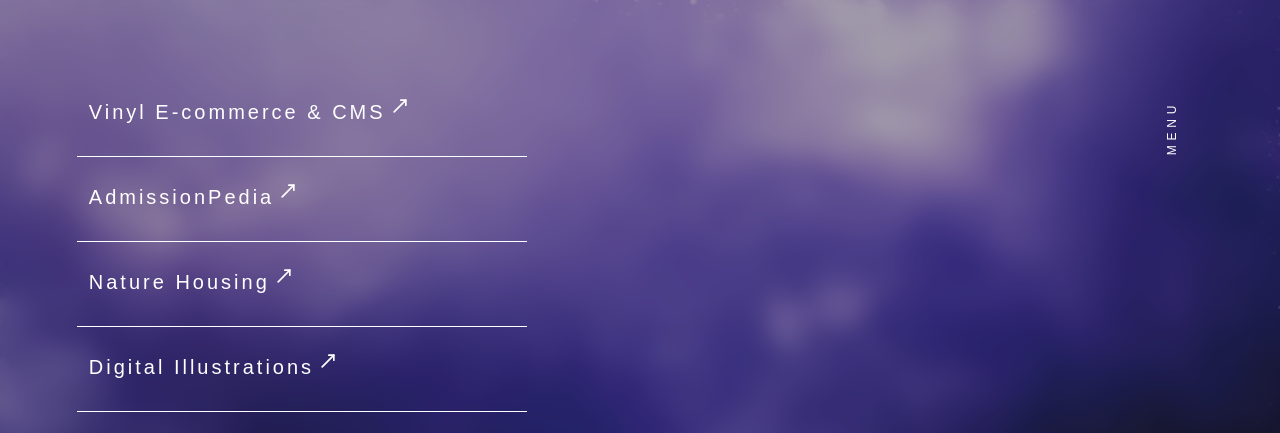
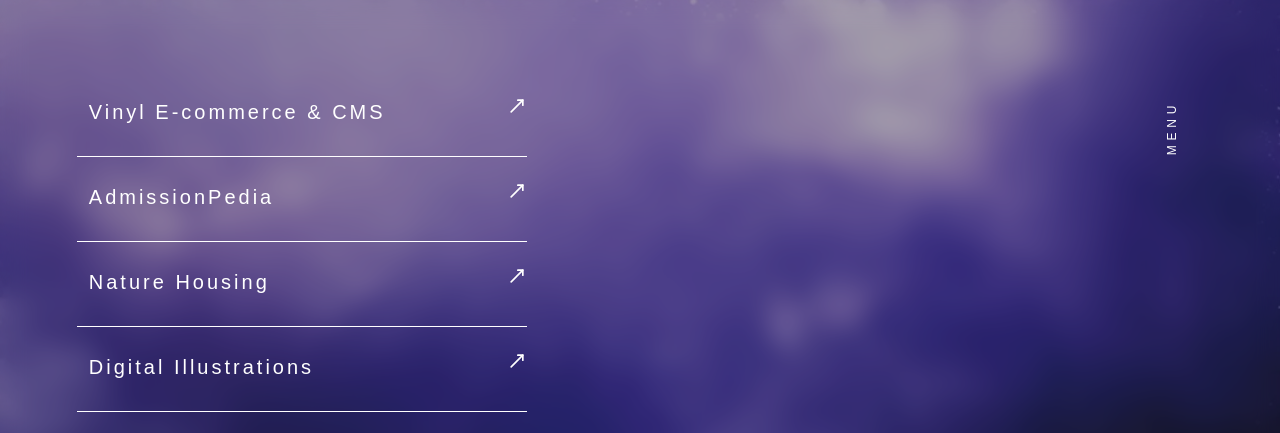
Before and after one commit to yousra-elhour/portfolio, a Next.js app: page /works in a window 1280 px wide. Shown: the top 433 px of the page. Built offline with nearby package versions, Linux system fonts and the light colour scheme; a web font is replaced by a local one.

Commit message:
screen responsiveness fixes

```diff
--- a/app/globals.css
+++ b/app/globals.css
@@ -51,11 +51,11 @@ body::-webkit-scrollbar {
     margin-bottom: 1.5rem !important; /* Smaller spacing between HR and text */
   }
 
-  /* Fix the layout for smaller screens - remove justify-between behavior */
+  /* Keep justify-between but control the container width */
   .works-item-container {
-    /* justify-content: flex-start !important;  Override justify-between */
-    gap: 0.25rem !important; /* Very small gap so arrow is right at end of text */
-    max-width: fit-content !important; /* Container should only take needed space */
+    justify-content: space-between !important; /* Keep arrow at end of line */
+    width: 450px !important; /* Fixed width to match HR line */
+    max-width: 450px !important; /* Consistent with HR width */
   }
 
   .works-item-container .works-title {
```
